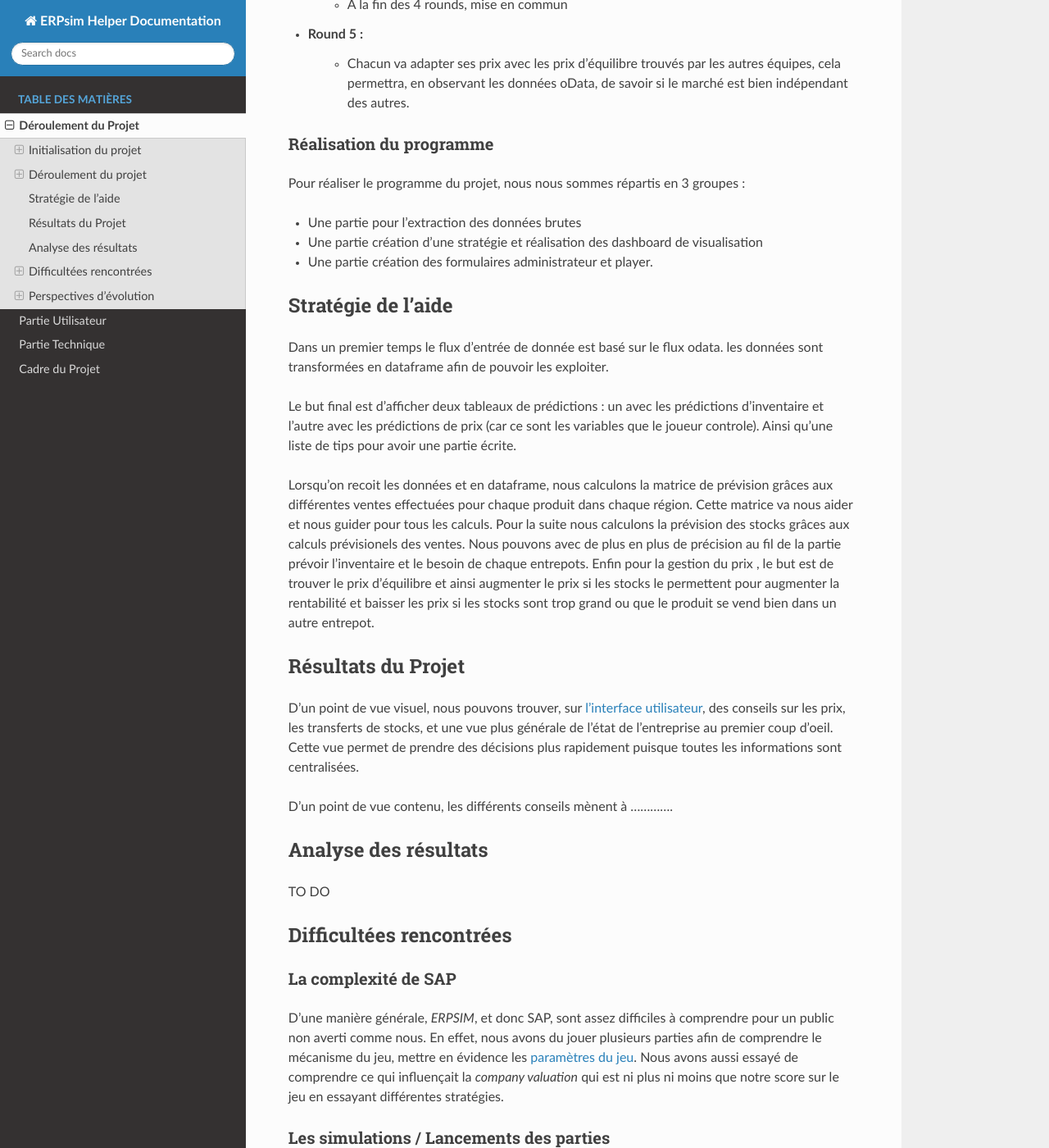
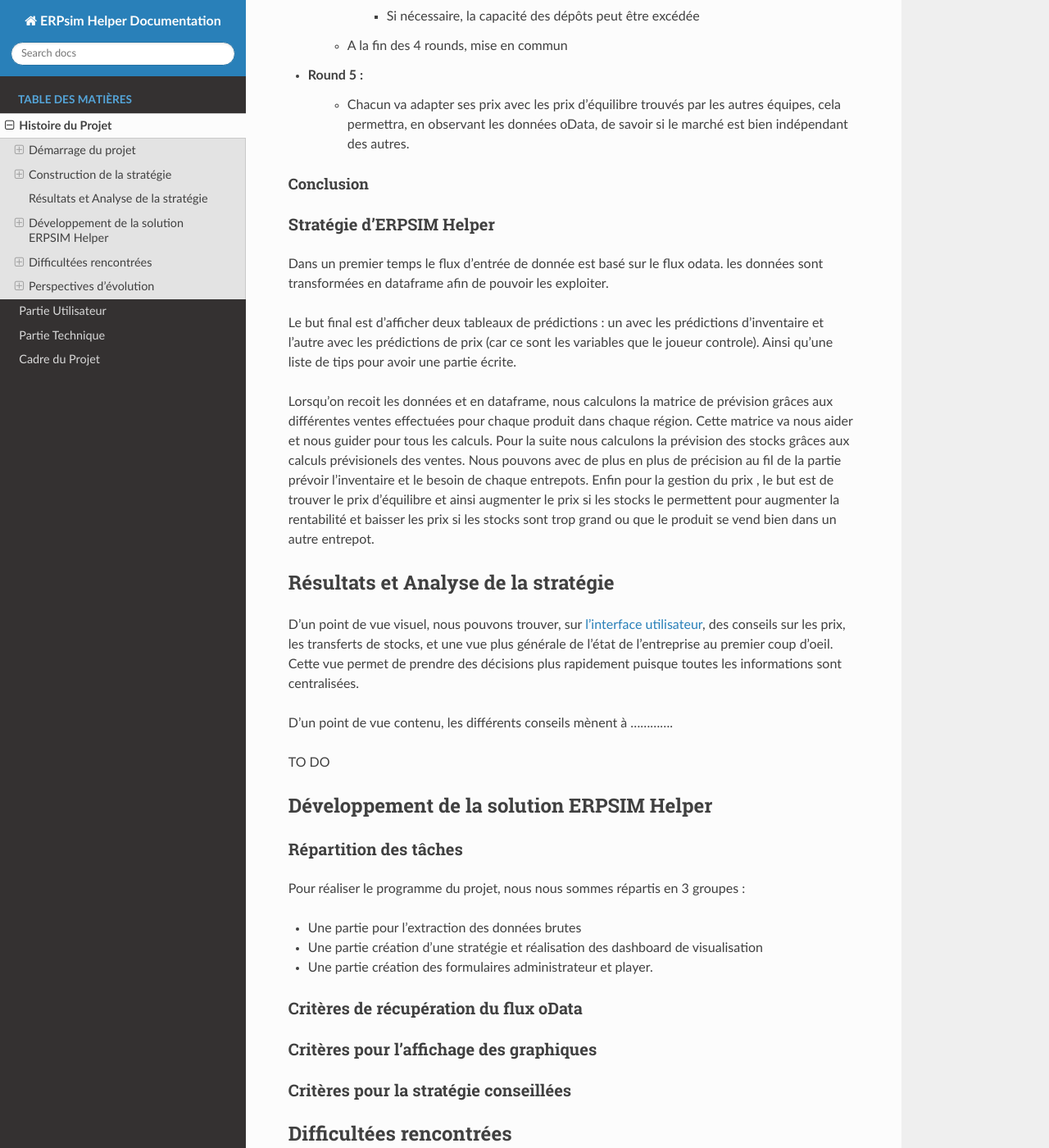
Before and after one commit to Thrynk/ERPsim-helper, a Sphinx documentation site: the page built from Sphinx/docs/source/DeroulementProjet.rst, in a window 1280 px wide and 1400 px high, scrolled down 2109 px. Shown: the whole window at 82% size. Built offline with Sphinx 7.4.7 and the Read the Docs theme 2.0.0, drawn with Linux system fonts in a browser that asks for light colours; some of the changed text lies outside the part shown.

Commit message:
Update DeroulementProjet.rst
Refonte du sommaire

```diff
--- a/Sphinx/docs/source/DeroulementProjet.rst
+++ b/Sphinx/docs/source/DeroulementProjet.rst
@@ -1,11 +1,11 @@
 .. _bilan_projet:
 
-Déroulement du Projet
-=====================
+Histoire du Projet
+==================
 
-========================
-Initialisation du projet
-========================
+===================
+Démarrage du projet
+===================
 
 Le but du projet était de créer une Intelligence Artificielle capable de jouer et de gagner à *ERPSIM*.
 
@@ -13,6 +13,9 @@
 afin de faire un condensé des informations à retenir. Nous avons aussi joués plusieurs parties, pour se familiariser au
 fonctionnement du jeu, pour voir quelles données étaient présentes sur l'interface du jeu, mais aussi pour voir de quoi était
 composé le flux oData. En effet, le flux oData est le flux sur lequel nous extrayons les données.
+
+Etat de l'Art
+-------------
 
 .. _paramètres_jeu:
 
@@ -28,15 +31,15 @@
 
     *Liste des paramètres d'entrées et de sortie du jeu ERPSIM*
 
-=====================
-Déroulement du projet
-=====================
+============================
+Construction de la stratégie
+============================
 
 Nous avons alors commencé à élaborer des stratégies, dans le but de comprendre le fonctionnement du jeu, les paramètres essentiels pour
 avoir une bonne *company valuation* et donc un bon score.
 
-La stratégie du produit unique
-------------------------------
+Stratégie de découverte : La stratégie du produit unique
+--------------------------------------------------------
 
 L'une d'elles consistait à se contenter d'un seul produit. Nous sommes 7 dans le groupe, nous avons donc joué à 6, et une personne
 centralisait tout. Nous étions chacun affecté à un seul et unique produit, nous ne devions toucher à aucun autre produit, que ce soit
@@ -84,18 +87,12 @@
 * Round 5 :
     * Chacun va adapter ses prix avec les prix d'équilibre trouvés par les autres équipes, cela permettra, en observant les données oData, de savoir si le marché est bien indépendant des autres.
 
-Réalisation du programme
+^^^^^^^^^^
+Conclusion
+^^^^^^^^^^
+
+Stratégie d'ERPSIM Helper
 ------------------------
-
-Pour réaliser le programme du projet, nous nous sommes répartis en 3 groupes :
-
-* Une partie pour l'extraction des données brutes
-* Une partie création d'une stratégie et réalisation des dashboard de visualisation
-* Une partie création des formulaires administrateur et player.
-
-===================
-Stratégie de l'aide
-===================
 
 Dans un premier temps le flux d'entrée de donnée est basé sur le flux odata. les données sont transformées en dataframe afin de pouvoir les
 exploiter.
@@ -112,22 +109,39 @@
 
 .. _resultats:
 
-===================
-Résultats du Projet
-===================
+====================================
+Résultats et Analyse de la stratégie
+====================================
 
 D'un point de vue visuel, nous pouvons trouver, sur :ref:`l'interface utilisateur <joueur>`, des conseils sur les prix, les transferts de stocks, et une vue plus générale
 de l'état de l'entreprise au premier coup d'oeil. Cette vue permet de prendre des décisions plus rapidement puisque toutes les informations sont centralisées.
 
 D'un point de vue contenu, les différents conseils mènent à .............
 
-.. _analyse:
+TO DO
 
-=====================
-Analyse des résultats
-=====================
 
-TO DO
+==========================================
+Développement de la solution ERPSIM Helper
+==========================================
+
+Répartition des tâches
+----------------------
+
+Pour réaliser le programme du projet, nous nous sommes répartis en 3 groupes :
+
+* Une partie pour l'extraction des données brutes
+* Une partie création d'une stratégie et réalisation des dashboard de visualisation
+* Une partie création des formulaires administrateur et player.
+
+Critères de récupération du flux oData
+--------------------------------------
+
+Critères pour l'affichage des graphiques
+----------------------------------------
+
+Critères pour la stratégie conseillées
+--------------------------------------
 
 .. _difficultees:
 
@@ -161,11 +175,11 @@
 ce mode était donc un bon compromis.
 
 Nous devions donc jouer des parties Introduction pour générer de la donnée mais nous avons été confronté à un autre problème : nous ne pouvons pas lancer de parties
-nous-mêmes et encore moins autant que nous voulions. Nous devons, pour chaque partie, contacter un enseignant pour qu'il crée la partie avec ses identifiants administrateur
+nous-mêmes et encore moins autant que nous le voulions. Nous devons, pour chaque partie, contacter un enseignant pour qu'il crée la partie avec ses identifiants administrateur
 sur *ERPSIM*. Il fallait donc que l'enseignant soit disponible au moment où nous voulions créer des parties, et qu'aucun cours de Serious Game ne soit en cours.
 
 Avec ces difficultées, nous avons pensé à reproduire le jeu pour faire des simulations nous-mêmes. Mais, entre le temps de développement de cette simulation, son utilisation,
-l'apprentissage de l'IA, ce procédé était tout bonnement impossible.
+l'apprentissage de l'IA, ce procédé était tout bonnement impossible au vu du temps disponible pour le projet.
 
 C'est donc à ce moment que le projet d'IA, s'est transformé en programme d'aide pour le joueur.
 
```
